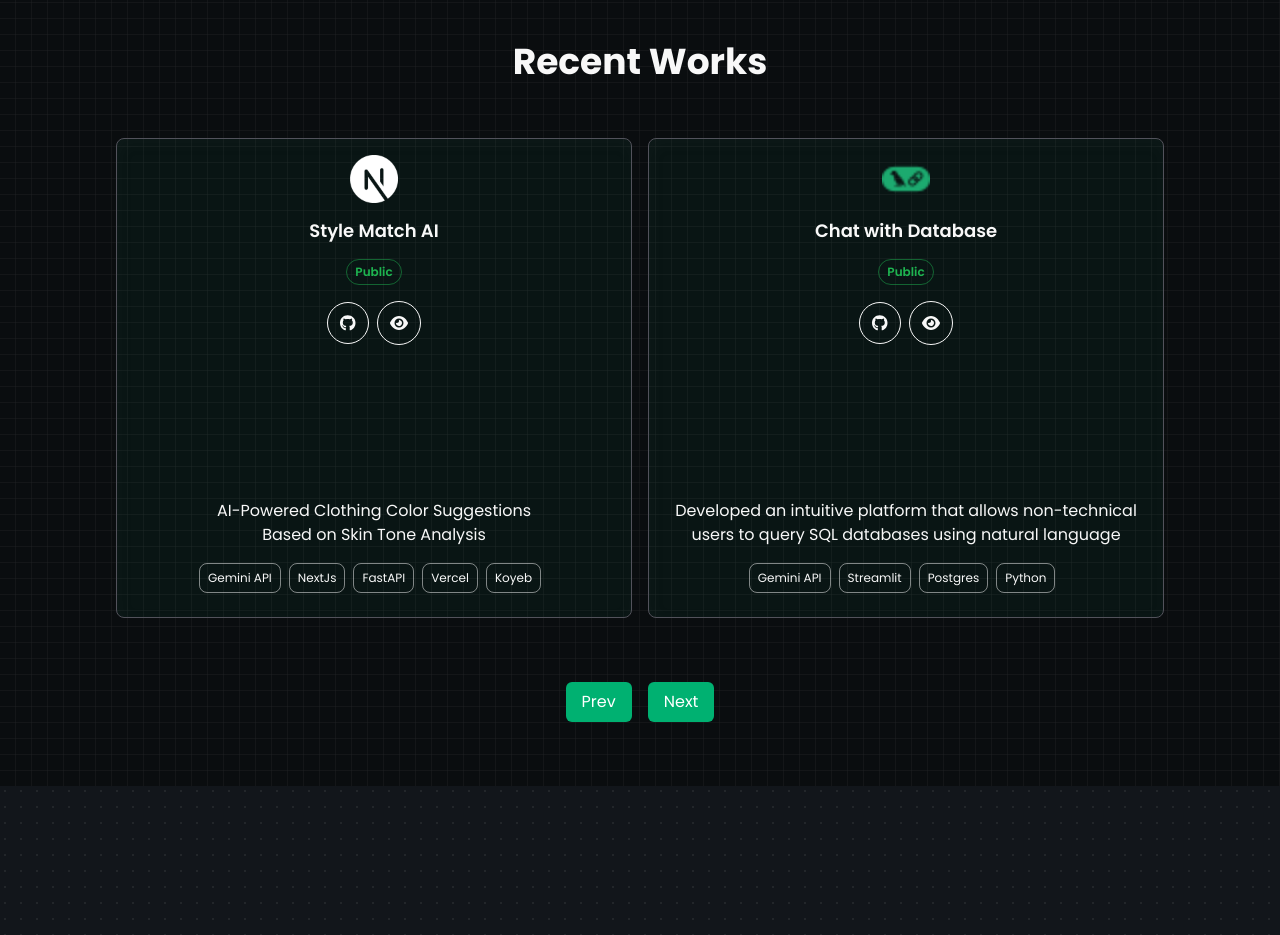
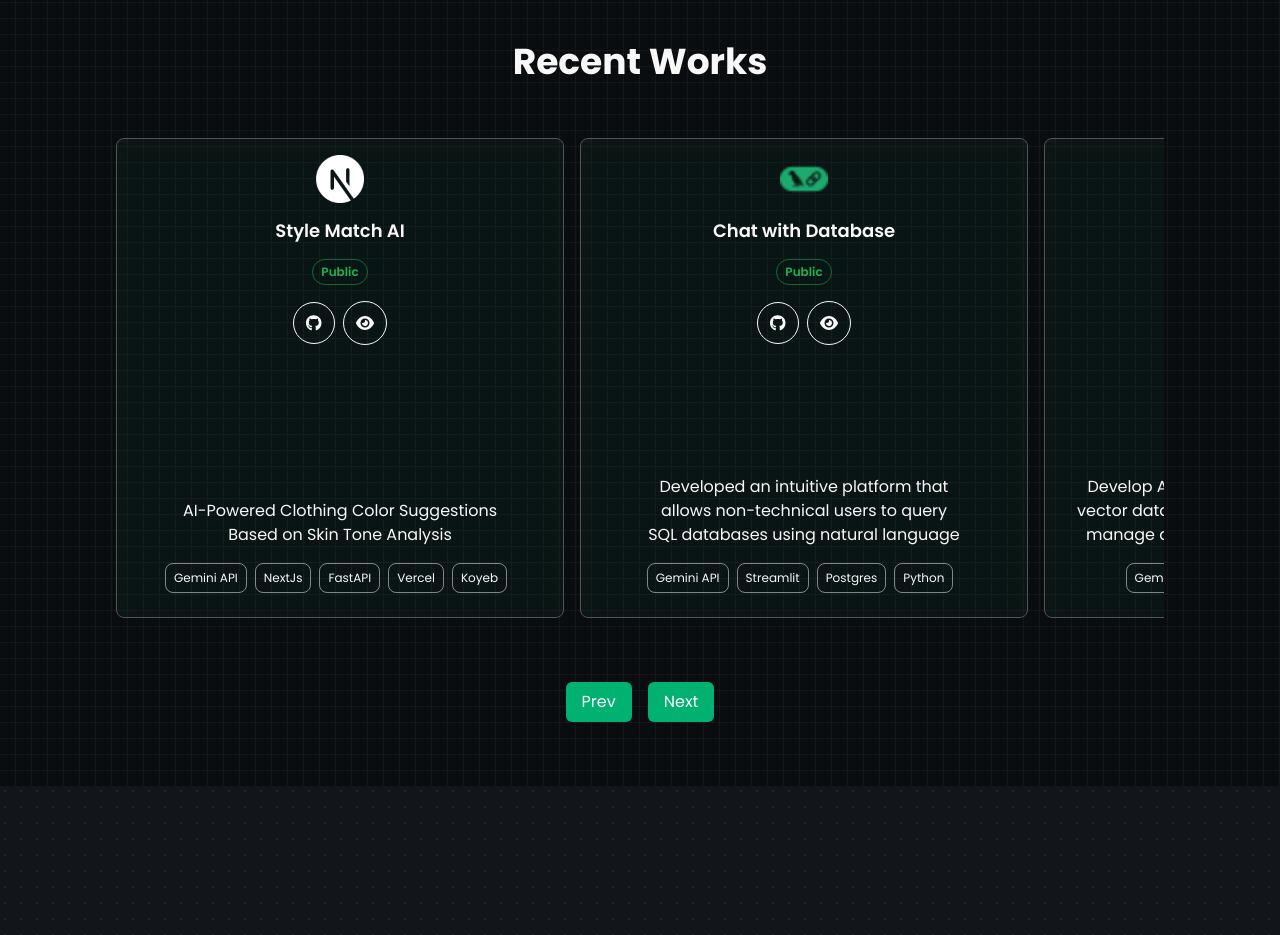
Before and after one commit to shivam92211/Portfolio, a Next.js app: page / in a window 1280 px wide. Shown: the part 4940-5875 px from the top of the page. Built offline with nearby package versions, Linux system fonts and the light colour scheme; what tailwindcss-debug-screens would draw is missing.

Commit message:
update project section

```diff
--- a/src/data/projects.ts
+++ b/src/data/projects.ts
@@ -25,41 +25,41 @@ const projects: IProjectItem[] = [
     url: "https://chat-with-sqll.streamlit.app/",
     tags: ["Gemini API", "Streamlit", "Postgres", "Python"],
   },
-  // {
-  //   id: "video-calling-app-flutter",
-  //   title: "Video Calling App",
-  //   description:
-  //     "A vi",
-  //   icon: "/skills/flutter.svg",
-  //   repoType: RepoType.Public,
-  //   projectType: ProjectType.Personal,
-  //   githubUrl: "https://github.com/nixrajput/video-calling-app-flutter",
-  //   url: "https://github.com/nixrajput/video-calling-app-flutter/releases",
-  //   tags: ["Flutter", "Dart", "GetX", "Agora SDK"],
-  // },
-  // {
-  //   id: "social-media-api-nodejs",
-  //   title: "Social Media API",
-  //   description:
-  //     "A RESTful API developed using Node.js, Express.js, and MongoDB to integrate backend and frontend with ease.",
-  //   icon: "/skills/nestjs.svg",
-  //   repoType: RepoType.Public,
-  //   projectType: ProjectType.Personal,
-  //   githubUrl: "https://github.com/nixrajput/social-media-api-nodejs",
-  //   tags: ["Node.js", "Express.js", "MongoDB", "WebSocket"],
-  // },
-  // {
-  //   id: "grocery-list-maker-app-flutter",
-  //   title: "Grocery List Maker App",
-  //   description:
-  //     "A grocery list maker mobile application developed using Flutter, BloC, Hive DB, and PDF.",
-  //   icon: "/skills/flutter.svg",
-  //   repoType: RepoType.Public,
-  //   projectType: ProjectType.Personal,
-  //   githubUrl: "https://github.com/nixrajput/grocery-list-maker-flutter",
-  //   url: "https://github.com/nixrajput/grocery-list-maker-flutter/releases/latest",
-  //   tags: ["Flutter", "Dart", "BLoC", "PDF", "Hive"],
-  // },
+  {
+    id: "phrase-trade",
+    title: "Phrase Trade",
+    description:
+      "Develop APIs for phrase.trade that leverage a vector database and cosine similarity search to manage and analyze sentiments of text data. ",
+    icon: "/mylist/gemini.png",
+    repoType: RepoType.Public,
+    projectType: ProjectType.Personal,
+    githubUrl: "https://www.phrase.trade/",
+    url: "https://github.com/shivam92211/Phrase-Trade-AI",
+    tags: ["Gemini", "FastAPI", "PGvector", "Python"],
+  },
+  {
+    id: "minifit-app",
+    title: "MiniFit App",
+    description:
+      "MiniFit is a website that specializes in selling parallettes, which are compact fitness tools commonly used for bodyweight and calisthenics training.",
+    icon: "/skills/nextjs.png",
+    repoType: RepoType.Public,
+    projectType: ProjectType.Personal,
+    githubUrl: "https://github.com/shivam92211/mini-front",
+    url: "https://mini-front-one.vercel.app",
+    tags: ["NextJS", "Stripe", "MongoDB", ],
+  },
+  {
+    id: "text-summarizer",
+    title: "Text Summarizer",
+    description:
+      "This project offers a Python CLI tool that uses the Ollama API and Qwen2-0.5B model for summarizing text from user input or files, requiring Python 3.6+, a locally running Ollama server, and dependencies setup in a virtual environment.",
+    icon: "/myicons/python.png",
+    repoType: RepoType.Public,
+    projectType: ProjectType.Personal,
+    githubUrl: "https://github.com/shivam92211/Ollama-Text-Summarization",
+    tags: ["Python", "Ollama", "Qwen LLM"],
+  },
   // {
   //   id: "e-commerce-api-nodejs",
   //   title: "E-commerce API",
```
